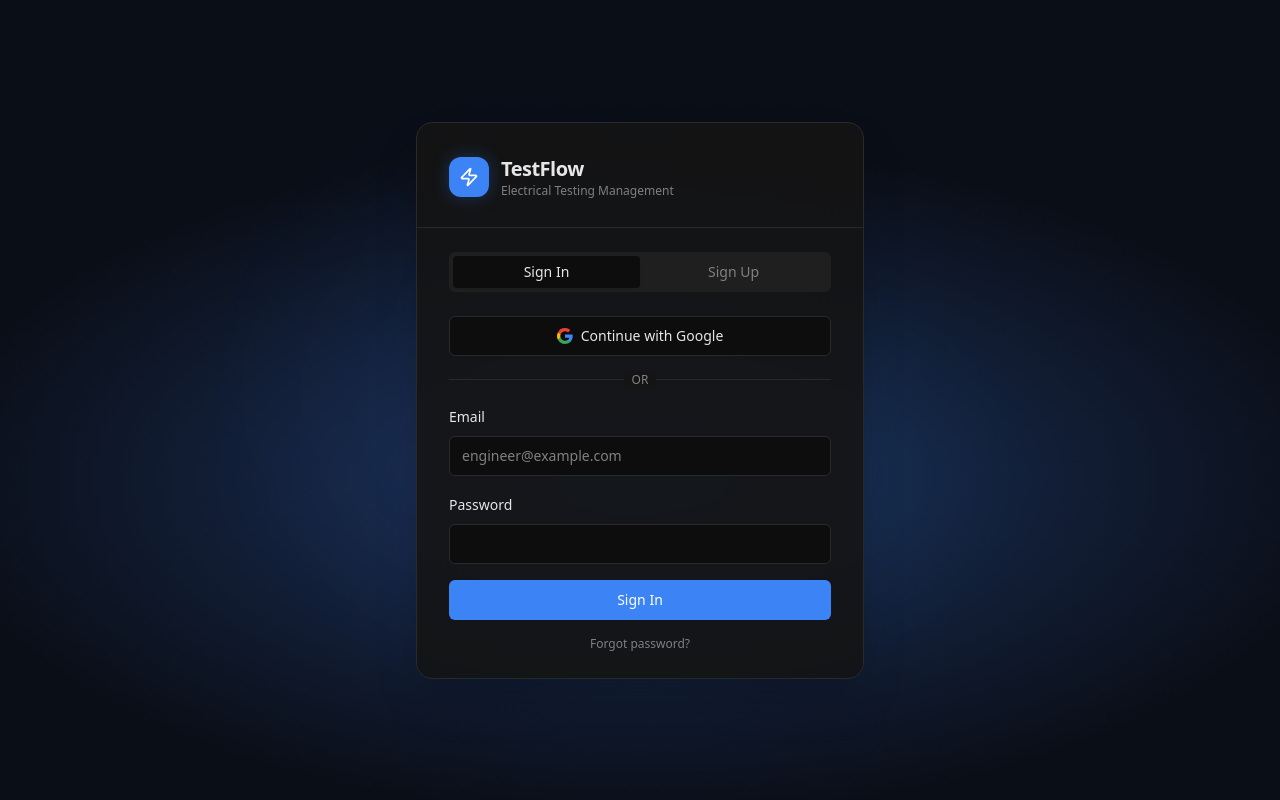
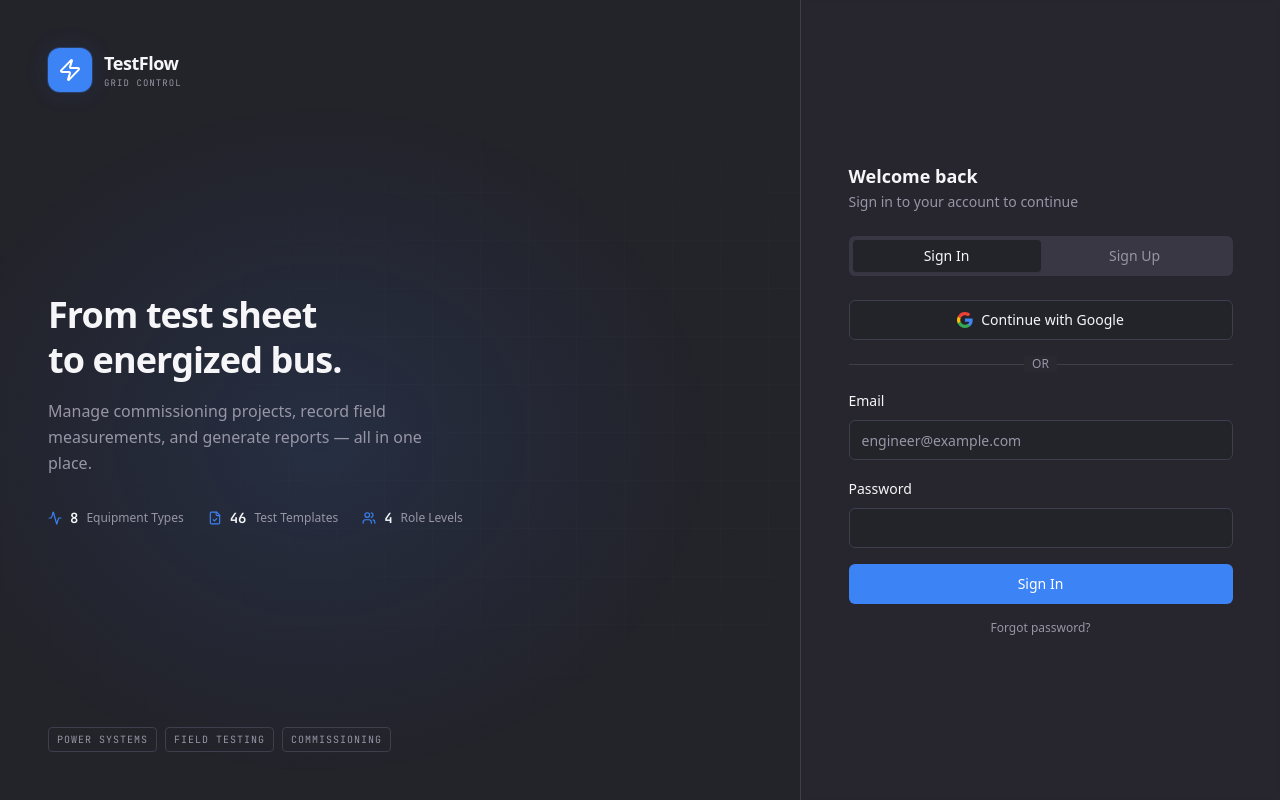
Before and after one commit to Parakh20/gridpoint-testflow, a React (Vite) app in the folder frontend/: page /auth in a window 1280 px wide. Built offline with nearby package versions, Linux system fonts and the light colour scheme; no server answers; the HTML template or start-up script is replaced by a standard one.

Commit message:
logo change

```diff
--- a/frontend/index.html
+++ b/frontend/index.html
@@ -13,6 +13,9 @@
     <meta property="og:description" content="Professional electrical testing management platform for power systems equipment" />
     <meta property="og:type" content="website" />
     <meta name="twitter:card" content="summary_large_image" />
+    <link rel="preconnect" href="https://fonts.googleapis.com" />
+    <link rel="preconnect" href="https://fonts.gstatic.com" crossorigin />
+    <link href="https://fonts.googleapis.com/css2?family=Inter:wght@400;500;600;700;800&family=JetBrains+Mono:wght@400;500;600;700&display=swap" rel="stylesheet" />
   </head>
 
   <body>
--- a/frontend/src/components/DashboardLayout.tsx
+++ b/frontend/src/components/DashboardLayout.tsx
@@ -79,8 +79,10 @@ export function DashboardLayout({ children, title }: DashboardLayoutProps) {
 
   return (
     <div className="flex min-h-screen bg-background">
+      <div className="tf-bg-grid" />
+
       {/* ── Sidebar ── */}
-      <aside className="fixed inset-y-0 left-0 z-40 flex w-60 flex-col border-r border-border bg-card">
+      <aside className="fixed inset-y-0 left-0 z-40 flex w-60 flex-col border-r border-border bg-card/95 backdrop-blur-sm">
         {/* Logo */}
         <div className="flex items-center gap-3 px-5 py-5 border-b border-border">
           <div className="flex h-9 w-9 items-center justify-center rounded-lg bg-primary shadow-glow-blue">
@@ -88,12 +90,20 @@ export function DashboardLayout({ children, title }: DashboardLayoutProps) {
           </div>
           <div>
             <p className="text-sm font-bold tracking-tight text-foreground">TestFlow</p>
-            <p className="text-[10px] text-muted-foreground leading-tight">Grid Control</p>
+            <p className="font-mono text-[9px] text-muted-foreground leading-tight uppercase tracking-widest">Grid Control</p>
           </div>
         </div>
 
+        {/* Workspace label */}
+        {userRole && (
+          <div className="px-5 pt-4 pb-1">
+            <p className="font-mono text-[9px] uppercase tracking-[0.12em] text-muted-foreground/60">Workspace</p>
+            <p className="text-xs font-semibold text-foreground mt-0.5">{userRole.charAt(0) + userRole.slice(1).toLowerCase()} Portal</p>
+          </div>
+        )}
+
         {/* Nav */}
-        <nav className="flex-1 overflow-y-auto px-3 py-4 space-y-1">
+        <nav className="flex-1 overflow-y-auto px-3 py-3 space-y-0.5">
           {navItems.map(item => {
             const active = location.pathname === item.href;
             return (
@@ -139,7 +149,7 @@ export function DashboardLayout({ children, title }: DashboardLayoutProps) {
       </aside>
 
       {/* ── Main content ── */}
-      <div className="flex flex-col flex-1 ml-60 min-w-0">
+      <div className="flex flex-col flex-1 ml-60 min-w-0 relative z-10">
         {/* Frosted top bar */}
         <header className="sticky top-0 z-30 flex h-14 items-center border-b border-border bg-card/80 backdrop-blur-sm px-6">
           <h1 className="text-base font-semibold text-foreground">{title}</h1>
--- a/frontend/src/components/StatusBadge.tsx
+++ b/frontend/src/components/StatusBadge.tsx
@@ -1,4 +1,3 @@
-import { Badge } from '@/components/ui/badge';
 import { cn } from '@/lib/utils';
 
 interface StatusBadgeProps {
@@ -6,21 +5,18 @@ interface StatusBadgeProps {
   className?: string;
 }
 
-const STATUS_CONFIG: Record<string, { bg: string; text: string; darkGlow?: string }> = {
-  // Equipment / task statuses
-  unassigned:  { bg: 'bg-slate-500/20 border border-slate-500/30', text: 'text-slate-400' },
-  assigned:    { bg: 'bg-blue-500/20 border border-blue-500/30',   text: 'text-blue-400' },
-  in_progress: { bg: 'bg-cyan-500/20 border border-cyan-500/30',   text: 'text-cyan-400' },
-  inprogress:  { bg: 'bg-cyan-500/20 border border-cyan-500/30',   text: 'text-cyan-400' },
-  submitted:   { bg: 'bg-violet-500/20 border border-violet-500/30', text: 'text-violet-400', darkGlow: 'dark:shadow-glow-purple dark:animate-glow-blue' },
-  approved:    { bg: 'bg-emerald-500/20 border border-emerald-500/30', text: 'text-emerald-400', darkGlow: 'dark:shadow-glow-green' },
-  rework:      { bg: 'bg-red-500/20 border border-red-500/30',     text: 'text-red-400',     darkGlow: 'dark:animate-glow-pulse-red' },
-  // Project statuses
-  draft:       { bg: 'bg-slate-500/20 border border-slate-500/30', text: 'text-slate-400' },
-  active:      { bg: 'bg-amber-500/20 border border-amber-500/30', text: 'text-amber-400',  darkGlow: 'dark:animate-glow-pulse-amber' },
-  closed:      { bg: 'bg-slate-400/15 border border-slate-500/20', text: 'text-slate-400' },
-  // Project approval
-  aclosed:     { bg: 'bg-slate-400/15 border border-slate-500/20', text: 'text-slate-400' },
+const STATUS_CONFIG: Record<string, { pill: string; dot: string }> = {
+  unassigned:  { pill: 'bg-slate-500/15 text-slate-400 border-slate-500/25',   dot: '#94a3b8' },
+  assigned:    { pill: 'bg-blue-500/15 text-blue-400 border-blue-500/25',       dot: '#60a5fa' },
+  in_progress: { pill: 'bg-cyan-500/15 text-cyan-400 border-cyan-500/25',       dot: '#22d3ee' },
+  inprogress:  { pill: 'bg-cyan-500/15 text-cyan-400 border-cyan-500/25',       dot: '#22d3ee' },
+  submitted:   { pill: 'bg-violet-500/15 text-violet-400 border-violet-500/25', dot: '#a78bfa' },
+  approved:    { pill: 'bg-emerald-500/15 text-emerald-400 border-emerald-500/25', dot: '#34d399' },
+  rework:      { pill: 'bg-red-500/15 text-red-400 border-red-500/25',          dot: '#f87171' },
+  draft:       { pill: 'bg-slate-500/15 text-slate-400 border-slate-500/25',   dot: '#94a3b8' },
+  active:      { pill: 'bg-amber-500/15 text-amber-400 border-amber-500/25',    dot: '#fbbf24' },
+  closed:      { pill: 'bg-slate-400/10 text-slate-400 border-slate-500/20',   dot: '#94a3b8' },
+  aclosed:     { pill: 'bg-slate-400/10 text-slate-400 border-slate-500/20',   dot: '#94a3b8' },
 };
 
 export function StatusBadge({ status, className }: StatusBadgeProps) {
@@ -30,17 +26,19 @@ export function StatusBadge({ status, className }: StatusBadgeProps) {
   const formatted = status.replace(/_/g, ' ').replace(/\b\w/g, l => l.toUpperCase());
 
   return (
-    <Badge
-      variant="secondary"
+    <span
       className={cn(
-        'text-[11px] font-semibold px-2 py-0.5 rounded-md border-0',
-        config.bg,
-        config.text,
-        config.darkGlow,
+        'inline-flex items-center gap-1.5 rounded-full border px-2 py-0.5',
+        'font-mono text-[10px] uppercase tracking-[0.04em] font-semibold',
+        config.pill,
         className
       )}
     >
+      <span
+        className="h-1.5 w-1.5 rounded-full shrink-0"
+        style={{ backgroundColor: config.dot, boxShadow: `0 0 6px ${config.dot}` }}
+      />
       {formatted}
-    </Badge>
+    </span>
   );
 }
--- a/frontend/src/index.css
+++ b/frontend/src/index.css
@@ -62,47 +62,47 @@ All colors MUST be HSL.
   }
 
   .dark {
-    /* Pure dark — neutral black, no navy tint */
-    --background: 0 0% 5%;         /* #0d0d0d almost pure black */
-    --foreground: 0 0% 90%;        /* #e6e6e6 light grey text */
+    /* Grid Control — blue-gray tinted dark palette */
+    --background: 245 9% 15%;
+    --foreground: 245 20% 97%;
 
-    --card: 0 0% 8%;               /* #141414 card surface */
-    --card-foreground: 0 0% 90%;
+    --card: 245 10% 18%;
+    --card-foreground: 245 15% 88%;
 
-    --popover: 0 0% 10%;           /* #1a1a1a popover surface */
-    --popover-foreground: 0 0% 95%;
+    --popover: 245 10% 20%;
+    --popover-foreground: 245 20% 97%;
 
-    --primary: 217 91% 60%;        /* #3b82f6 electric blue */
+    --primary: 217 91% 60%;        /* keep original blue */
     --primary-foreground: 0 0% 100%;
 
-    --secondary: 0 0% 13%;
-    --secondary-foreground: 0 0% 85%;
+    --secondary: 245 10% 22%;
+    --secondary-foreground: 245 15% 87%;
 
-    --muted: 0 0% 12%;             /* #1f1f1f muted surface */
-    --muted-foreground: 0 0% 50%;
+    --muted: 245 10% 24%;
+    --muted-foreground: 245 8% 62%;
 
     --accent: 189 94% 43%;
     --accent-foreground: 0 0% 100%;
 
-    --success: 160 84% 39%;        /* #10b981 */
+    --success: 148 55% 40%;
     --success-foreground: 0 0% 100%;
 
-    --warning: 38 92% 50%;         /* #f59e0b amber */
+    --warning: 38 85% 52%;
     --warning-foreground: 0 0% 100%;
 
-    --destructive: 0 84% 60%;      /* #ef4444 */
+    --destructive: 5 72% 50%;
     --destructive-foreground: 0 0% 100%;
 
-    --border: 0 0% 16%;            /* #292929 subtle neutral border */
-    --input: 0 0% 16%;
+    --border: 245 10% 27%;
+    --input: 245 10% 27%;
     --ring: 217 91% 60%;
 
-    --status-unassigned: 0 0% 45%;
+    --status-unassigned: 245 6% 48%;
     --status-assigned: 217 91% 60%;
-    --status-in-progress: 189 94% 43%;
+    --status-in-progress: 220 60% 55%;
     --status-submitted: 271 81% 56%;
-    --status-approved: 160 84% 39%;
-    --status-rework: 0 84% 60%;
+    --status-approved: 148 55% 40%;
+    --status-rework: 5 72% 50%;
   }
 }
 
@@ -114,6 +114,35 @@ All colors MUST be HSL.
   body {
     @apply bg-background text-foreground;
   }
+}
+
+.tf-bg-grid {
+  position: fixed; inset: 0; pointer-events: none; z-index: 0;
+  background-image:
+    linear-gradient(hsl(var(--border) / 0.5) 1px, transparent 1px),
+    linear-gradient(90deg, hsl(var(--border) / 0.5) 1px, transparent 1px);
+  background-size: 48px 48px;
+  opacity: 0.25;
+  mask-image: radial-gradient(ellipse at center, black 20%, transparent 80%);
+}
+
+.font-mono {
+  font-family: 'JetBrains Mono', ui-monospace, monospace;
+}
+
+@keyframes fadeUp {
+  from { opacity: 0; transform: translateY(16px); }
+  to   { opacity: 1; transform: translateY(0); }
+}
+
+@keyframes pulseAmber {
+  0%, 100% { box-shadow: 0 0 0 1px #f59e0b40, 0 0 12px #f59e0b20; }
+  50%       { box-shadow: 0 0 0 1px #f59e0b60, 0 0 24px #f59e0b35; }
+}
+
+@keyframes pulseRed {
+  0%, 100% { box-shadow: 0 0 0 1px #ef444440, 0 0 12px #ef444420; }
+  50%       { box-shadow: 0 0 0 1px #ef444460, 0 0 24px #ef444435; }
 }
 
 @media print {
--- a/frontend/src/pages/Auth.tsx
+++ b/frontend/src/pages/Auth.tsx
@@ -1,6 +1,5 @@
 import { useState } from 'react';
 import { useNavigate, useLocation } from 'react-router-dom';
-import { motion } from 'framer-motion';
 import { useAuth } from '@/contexts/AuthContext';
 import { Button } from '@/components/ui/button';
 import { Input } from '@/components/ui/input';
@@ -8,7 +7,7 @@ import { Label } from '@/components/ui/label';
 import { Tabs, TabsContent, TabsList, TabsTrigger } from '@/components/ui/tabs';
 import { Dialog, DialogContent, DialogDescription, DialogFooter, DialogHeader, DialogTitle } from '@/components/ui/dialog';
 import { useToast } from '@/hooks/use-toast';
-import { Loader2, Zap } from 'lucide-react';
+import { Loader2, Zap, Activity, FileCheck, Users } from 'lucide-react';
 
 function GoogleIcon() {
   return (
@@ -20,6 +19,12 @@ function GoogleIcon() {
     </svg>
   );
 }
+
+const STATS = [
+  { icon: Activity, value: '8', label: 'Equipment Types' },
+  { icon: FileCheck, value: '46', label: 'Test Templates' },
+  { icon: Users, value: '4', label: 'Role Levels' },
+];
 
 export default function Auth() {
   const [isLoading, setIsLoading] = useState(false);
@@ -108,51 +113,19 @@ export default function Auth() {
     }
   };
 
-  // Background: animated grid dot pattern + radial gradient overlay
-  const pageBg = (
-    <div className="fixed inset-0 -z-10 overflow-hidden dark:bg-[#0a0e17] bg-slate-50">
-      {/* Grid dots */}
-      <div
-        className="absolute inset-0 opacity-[0.15] dark:opacity-[0.07]"
-        style={{
-          backgroundImage: 'radial-gradient(circle, #3b82f6 1px, transparent 1px)',
-          backgroundSize: '32px 32px',
-        }}
-      />
-      {/* Center radial glow — dark only */}
-      <div className="absolute inset-0 dark:bg-[radial-gradient(ellipse_80%_60%_at_50%_60%,#1d3461_0%,transparent_70%)] pointer-events-none" />
-      {/* Animated gradient orbs */}
-      <motion.div
-        className="absolute top-1/4 left-1/4 w-96 h-96 rounded-full dark:bg-blue-500/5 bg-blue-500/10 blur-3xl"
-        animate={{ scale: [1, 1.2, 1], opacity: [0.5, 0.8, 0.5] }}
-        transition={{ duration: 8, repeat: Infinity, ease: 'easeInOut' }}
-      />
-      <motion.div
-        className="absolute bottom-1/4 right-1/4 w-64 h-64 rounded-full dark:bg-cyan-500/5 bg-cyan-400/10 blur-3xl"
-        animate={{ scale: [1.2, 1, 1.2], opacity: [0.4, 0.7, 0.4] }}
-        transition={{ duration: 10, repeat: Infinity, ease: 'easeInOut' }}
-      />
-    </div>
-  );
-
   if (isResetMode) {
     return (
-      <div className="flex min-h-screen items-center justify-center p-4">
-        {pageBg}
-        <motion.div
-          initial={{ opacity: 0, y: 20 }}
-          animate={{ opacity: 1, y: 0 }}
-          transition={{ duration: 0.3 }}
-          className="w-full max-w-md"
-        >
+      <div className="flex min-h-screen items-center justify-center p-4 bg-background">
+        <div className="tf-bg-grid" />
+        <div className="relative z-10 w-full max-w-md">
           <div className="rounded-2xl border border-border bg-card/90 backdrop-blur-xl shadow-2xl p-8">
             <div className="flex items-center gap-3 mb-6">
               <div className="flex h-10 w-10 items-center justify-center rounded-xl bg-primary shadow-glow-blue">
-                <Zap className="h-5 w-5 text-white" />
+                <Zap className="h-5 w-5 text-primary-foreground" />
               </div>
               <div>
                 <p className="font-bold text-foreground">TestFlow</p>
-                <p className="text-xs text-muted-foreground">Set new password</p>
+                <p className="font-mono text-[9px] uppercase tracking-widest text-muted-foreground">Set new password</p>
               </div>
             </div>
             <form onSubmit={handleUpdatePassword} className="space-y-4">
@@ -170,42 +143,74 @@ export default function Auth() {
               </Button>
             </form>
           </div>
-        </motion.div>
+        </div>
       </div>
     );
   }
 
   return (
-    <div className="flex min-h-screen items-center justify-center p-4">
-      {pageBg}
+    <div className="min-h-screen bg-background" style={{ display: 'grid', gridTemplateColumns: '1fr 480px' }}>
+      <div className="tf-bg-grid" />
 
-      <motion.div
-        initial={{ opacity: 0, y: 24 }}
-        animate={{ opacity: 1, y: 0 }}
-        transition={{ duration: 0.35, ease: 'easeOut' }}
-        className="w-full max-w-md"
-      >
-        {/* Glass card */}
-        <div className="rounded-2xl border border-border bg-card/90 backdrop-blur-xl shadow-2xl overflow-hidden">
-          {/* Header */}
-          <div className="px-8 pt-8 pb-6 border-b border-border">
-            <div className="flex items-center gap-3 mb-1">
-              <motion.div
-                className="flex h-10 w-10 items-center justify-center rounded-xl bg-primary"
-                animate={{ boxShadow: ['0 0 12px #3b82f640', '0 0 28px #3b82f660', '0 0 12px #3b82f640'] }}
-                transition={{ duration: 2.5, repeat: Infinity, ease: 'easeInOut' }}
-              >
-                <Zap className="h-5 w-5 text-white" />
-              </motion.div>
+      {/* ── Left panel ── */}
+      <div className="relative flex flex-col justify-between p-12 overflow-hidden">
+        {/* Radial glow */}
+        <div
+          className="pointer-events-none absolute inset-0"
+          style={{ background: 'radial-gradient(ellipse 70% 60% at 40% 55%, hsl(var(--primary)/0.12) 0%, transparent 70%)' }}
+        />
+
+        {/* Brand */}
+        <div className="relative z-10 flex items-center gap-3 animate-fade-up">
+          <div className="flex h-11 w-11 items-center justify-center rounded-xl bg-primary shadow-glow-blue">
+            <Zap className="h-6 w-6 text-primary-foreground" />
+          </div>
           <div>
-                <h1 className="text-xl font-bold text-foreground tracking-tight">TestFlow</h1>
-                <p className="text-xs text-muted-foreground">Electrical Testing Management</p>
-              </div>
+            <p className="text-lg font-bold tracking-tight text-foreground">TestFlow</p>
+            <p className="font-mono text-[9px] uppercase tracking-[0.12em] text-muted-foreground">Grid Control</p>
           </div>
         </div>
 
-          <div className="px-8 py-6">
+        {/* Tagline */}
+        <div className="relative z-10 space-y-4 animate-fade-up" style={{ animationDelay: '80ms' }}>
+          <h2 className="text-4xl font-bold tracking-tight text-foreground leading-tight">
+            From test sheet<br />to energized bus.
+          </h2>
+          <p className="text-base text-muted-foreground max-w-sm leading-relaxed">
+            Manage commissioning projects, record field measurements, and generate reports — all in one place.
+          </p>
+
+          {/* Stats strip */}
+          <div className="flex gap-6 pt-4">
+            {STATS.map(({ icon: Icon, value, label }) => (
+              <div key={label} className="flex items-center gap-2">
+                <Icon size={14} className="text-primary" />
+                <span className="font-mono text-sm font-semibold text-foreground">{value}</span>
+                <span className="text-xs text-muted-foreground">{label}</span>
+              </div>
+            ))}
+          </div>
+        </div>
+
+        {/* Footer tags */}
+        <div className="relative z-10 flex gap-2 animate-fade-up" style={{ animationDelay: '160ms' }}>
+          {['Power Systems', 'Field Testing', 'Commissioning'].map(tag => (
+            <span key={tag} className="font-mono text-[10px] uppercase tracking-widest px-2 py-1 rounded border border-border text-muted-foreground">
+              {tag}
+            </span>
+          ))}
+        </div>
+      </div>
+
+      {/* ── Right panel — sign in form ── */}
+      <div className="relative z-10 flex items-center justify-center border-l border-border bg-card/60 backdrop-blur-sm p-10">
+        <div className="w-full max-w-sm">
           <Tabs defaultValue="signin" className="w-full">
+            <div className="mb-6">
+              <h3 className="text-lg font-semibold text-foreground">Welcome back</h3>
+              <p className="text-sm text-muted-foreground mt-0.5">Sign in to your account to continue</p>
+            </div>
+
             <TabsList className="grid w-full grid-cols-2 mb-6">
               <TabsTrigger value="signin">Sign In</TabsTrigger>
               <TabsTrigger value="signup">Sign Up</TabsTrigger>
@@ -213,21 +218,13 @@ export default function Auth() {
 
             <TabsContent value="signin">
               <div className="space-y-4">
-                  <Button
-                    type="button"
-                    variant="outline"
-                    className="w-full gap-2"
-                    onClick={handleGoogleSignIn}
-                    disabled={oauthLoading || isLoading}
-                  >
+                <Button type="button" variant="outline" className="w-full gap-2" onClick={handleGoogleSignIn} disabled={oauthLoading || isLoading}>
                   <GoogleIcon />
                   {oauthLoading ? 'Redirecting…' : 'Continue with Google'}
                 </Button>
 
                 <div className="relative">
-                    <div className="absolute inset-0 flex items-center">
-                      <span className="w-full border-t border-border" />
-                    </div>
+                  <div className="absolute inset-0 flex items-center"><span className="w-full border-t border-border" /></div>
                   <div className="relative flex justify-center text-xs uppercase">
                     <span className="bg-card px-2 text-muted-foreground">or</span>
                   </div>
@@ -245,11 +242,7 @@ export default function Auth() {
                   <Button type="submit" className="w-full" disabled={isLoading || oauthLoading}>
                     {isLoading ? <><Loader2 className="h-4 w-4 mr-2 animate-spin" />Signing in…</> : 'Sign In'}
                   </Button>
-                    <button
-                      type="button"
-                      className="w-full text-center text-xs text-muted-foreground hover:text-foreground transition-colors"
-                      onClick={() => { setForgotEmail(email); setForgotOpen(true); }}
-                    >
+                  <button type="button" className="w-full text-center text-xs text-muted-foreground hover:text-foreground transition-colors" onClick={() => { setForgotEmail(email); setForgotOpen(true); }}>
                     Forgot password?
                   </button>
                 </form>
@@ -258,21 +251,13 @@ export default function Auth() {
 
             <TabsContent value="signup">
               <div className="space-y-4">
-                  <Button
-                    type="button"
-                    variant="outline"
-                    className="w-full gap-2"
-                    onClick={handleGoogleSignIn}
-                    disabled={oauthLoading || isLoading}
-                  >
+                <Button type="button" variant="outline" className="w-full gap-2" onClick={handleGoogleSignIn} disabled={oauthLoading || isLoading}>
                   <GoogleIcon />
                   {oauthLoading ? 'Redirecting…' : 'Continue with Google'}
                 </Button>
 
                 <div className="relative">
-                    <div className="absolute inset-0 flex items-center">
-                      <span className="w-full border-t border-border" />
-                    </div>
+                  <div className="absolute inset-0 flex items-center"><span className="w-full border-t border-border" /></div>
                   <div className="relative flex justify-center text-xs uppercase">
                     <span className="bg-card px-2 text-muted-foreground">or</span>
                   </div>
@@ -300,7 +285,6 @@ export default function Auth() {
           </Tabs>
         </div>
       </div>
-      </motion.div>
 
       {/* Forgot password dialog */}
       <Dialog open={forgotOpen} onOpenChange={open => { setForgotOpen(open); if (!open) setForgotEmail(''); }}>
--- a/frontend/tailwind.config.ts
+++ b/frontend/tailwind.config.ts
@@ -95,6 +95,10 @@ export default {
           "0%":   { backgroundPosition: "-200% 0" },
           "100%": { backgroundPosition: "200% 0" },
         },
+        "fade-up": {
+          from: { opacity: "0", transform: "translateY(16px)" },
+          to:   { opacity: "1", transform: "translateY(0)" },
+        },
       },
       animation: {
         "accordion-down":    "accordion-down 0.2s ease-out",
@@ -103,6 +107,7 @@ export default {
         "glow-pulse-red":    "glow-pulse-red 2s ease-in-out infinite",
         "glow-blue":         "glow-blue 2.5s ease-in-out infinite",
         shimmer:             "shimmer 2s linear infinite",
+        "fade-up":           "fade-up 0.4s ease-out both",
       },
       boxShadow: {
         "glow-blue":    "0 0 0 1px #3b82f640, 0 0 24px #3b82f620",
```
Also changed, not shown: 1 other file (tests, documents, lock files or other folders). Lines whose indentation alone changed are shown as unchanged.
